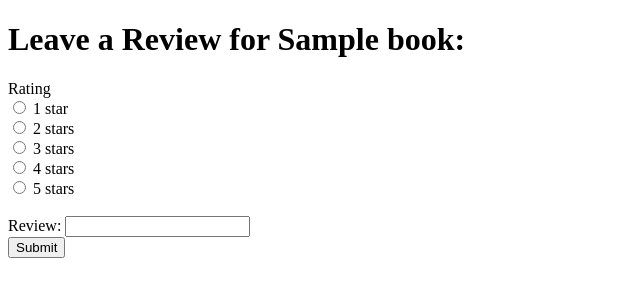
After one commit to brandonwhite39/project1, a Flask app: page /search/000/review in a window 1280 px wide. The commit adds this page. Shown: the top 300 px of the page, without its empty margins (0-640 px from the left). Run offline with Flask 2, Linux system fonts and the light colour scheme; tables that the repository leaves empty hold one stand-in row (values such as "Sample post").

Commit message:
Added functionality to store review with star and text rating

```diff
--- a/application.py
+++ b/application.py
@@ -61,9 +61,24 @@ def search():
 
 @app.route("/search/<isbn>") #add back post method for accessing
 def bookpage(isbn):
-    book = request.form.get("results")
-    return render_template("bookpage.html", isbn=isbn)
+    title = db.execute("SELECT * FROM books WHERE isbn=:isbn", {"isbn":isbn})
+    return render_template("bookpage.html", isbn=isbn, title=title)
 
-@app.route("/logout", methods=["POST"])
+@app.route("/search/<isbn>/review")
+def review(isbn):
+    title = db.execute("SELECT * FROM books WHERE isbn=:isbn", {"isbn":isbn})
+    #need to show the reviews that have been made for book already on webpage
+    return render_template("review.html", isbn=isbn, title=title)
+
+@app.route("/search/<isbn>/review/success", methods=["POST"])
+def success(isbn):
+    review = request.form.get("reviewcontent")
+    rating = request.form.get("rating")
+    #using isbn forsure, need to check if reviewcontent is empty and/or rating is empty
+    #should include some sort of message saying if stored and what has been stored.
+
+    return render_template("successreview.html", isbn=isbn, review=review, rating=rating)
+
+@app.route("/logout")
 def logout():
     return render_template("logout.html")
--- /dev/null
+++ b/templates/review.html
@@ -0,0 +1,30 @@
+{% extends "layout.html" %}
+
+{% block title %}
+    Review
+{% endblock %}
+
+{% block body %}
+    {% for titles in title %}
+        <h1>Leave a Review for {{titles.title}}:</h1>
+    {% endfor %}
+    <form action="{{ url_for('success', isbn=isbn)}}" method="post">
+
+        <label for="rating">Rating</label><br>
+        <input type="radio" id="1" name="rating" value="1">
+        <label for="1">1 star</label><br>
+        <input type="radio" id="2" name="rating" value="2">
+        <label for="2">2 stars</label><br>
+        <input type="radio" id="3" name="rating" value="3">
+        <label for="3">3 stars</label><br>
+        <input type="radio" id="4" name="rating" value="4">
+        <label for="4">4 stars</label><br>
+        <input type="radio" id="5" name="rating" value="5">
+        <label for="5">5 stars</label><br><br>
+
+
+        <label for="review">Review:</label>
+        <input type="text" id="reviewcontent" name="reviewcontent"><br>
+        <input type="submit" value="Submit">
+    </form>
+{% endblock %}
```
Also changed, not shown: templates/bookpage.html (+10 -1 lines), templates/successreview.html (added, +11 -0 lines).
